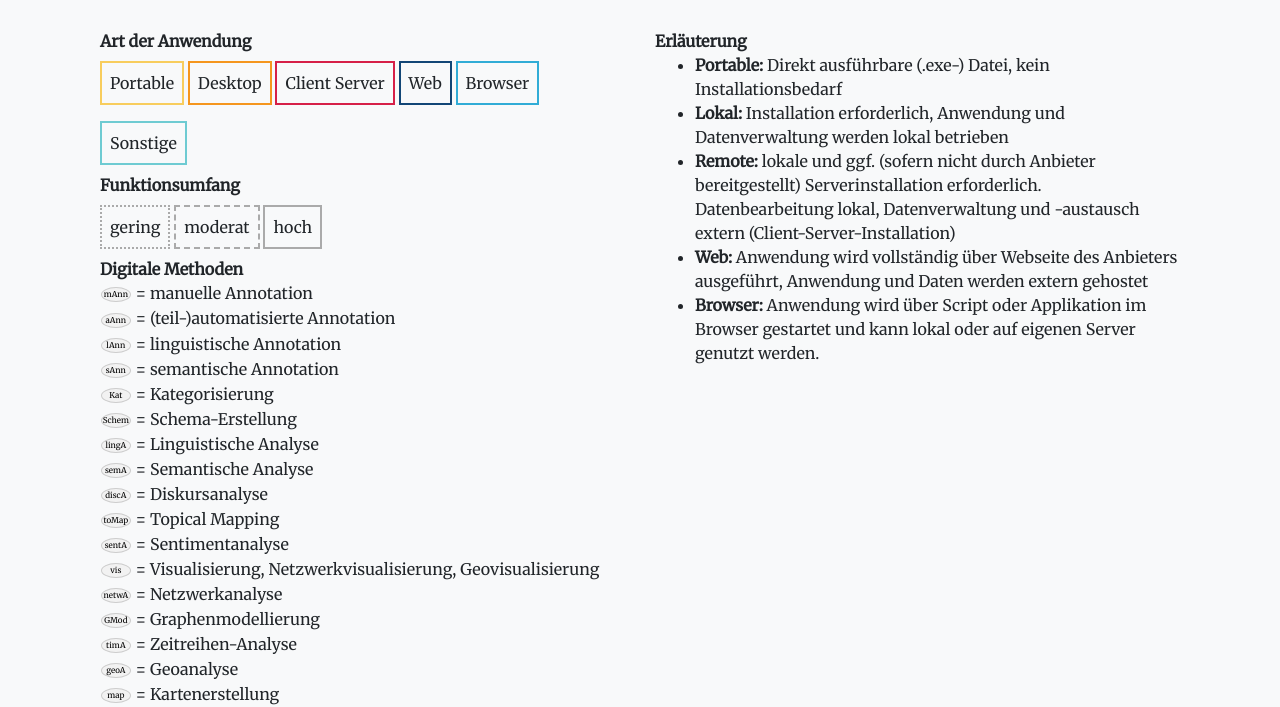
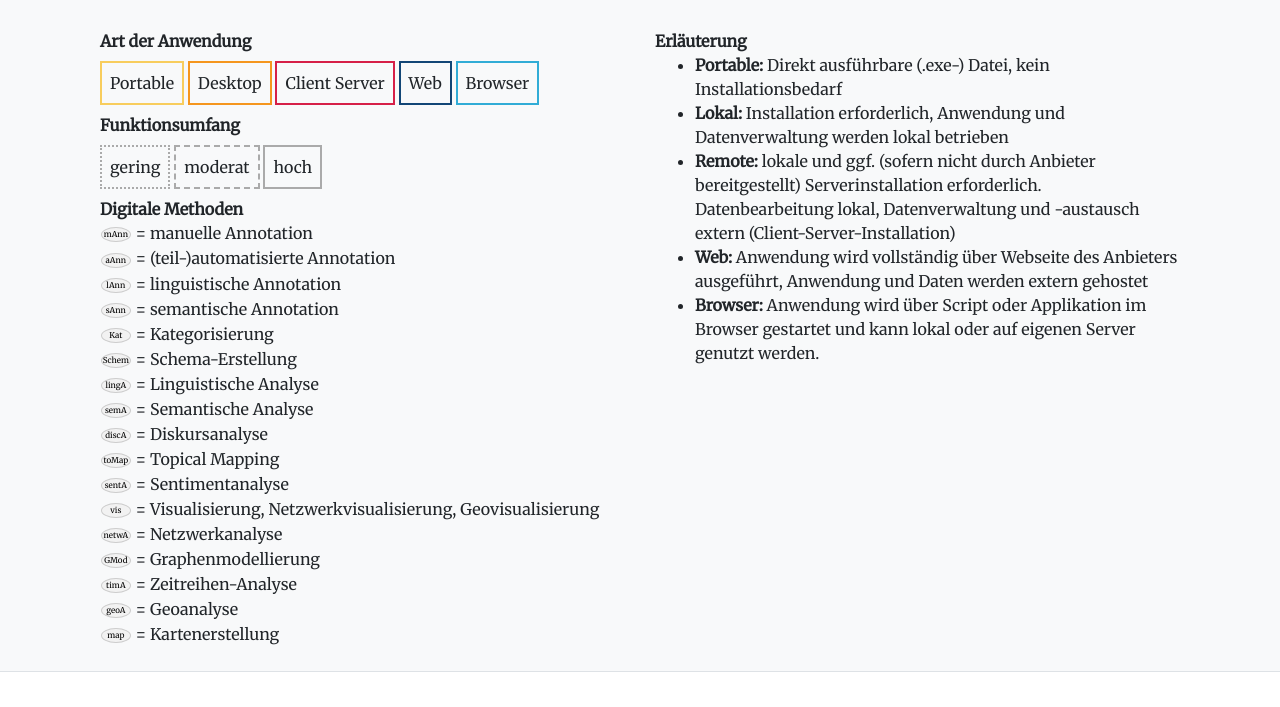
Before and after one commit to alexander-rossner/dh-researchtool-landscape, a website: page index.html in a window 1280 px wide. Shown: the part 2436-3143 px from the top of the page. Drawn offline with Linux system fonts and the light colour scheme; a web font is replaced by a local one.

Commit message:
Update index.html

```diff
--- a/index.html
+++ b/index.html
@@ -89,9 +89,6 @@
             </div>
             <div class="legend-item legend-item-apptype">
               <div class="apptype-browser">Browser</div>
-            </div>
-            <div class="legend-item legend-item-apptype">
-              <div class="apptype-other">Sonstige</div>
             </div>
 
             <div class="legend-description">Funktionsumfang</div>
```
